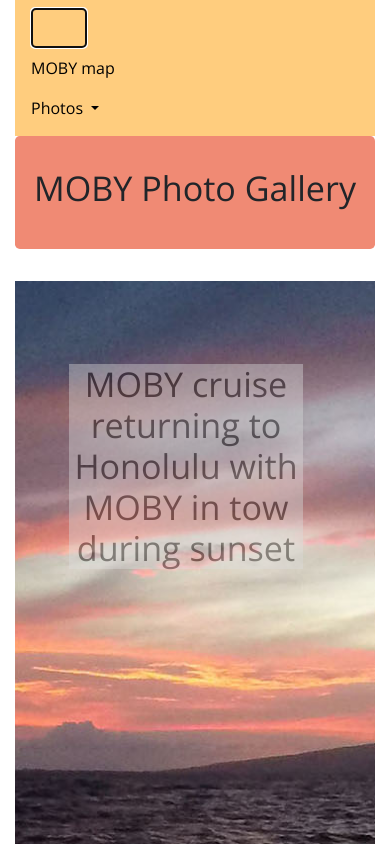
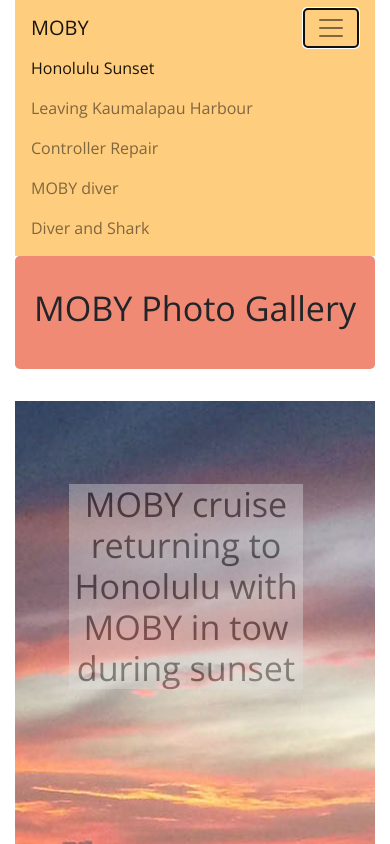
Before and after one commit to twinsf2gmailcom/parallax-practice, a plain HTML site: page index.html in a window 390 px wide. Both pictures are taken after a click on the button "Toggle navigation". Shown: the top 844 px of the page. Drawn offline with nearby package versions, Linux system fonts and the light colour scheme.

Commit message:
added hamburder icon

```diff
--- a/css/styles.css
+++ b/css/styles.css
@@ -46,6 +46,8 @@ body{
 
   .img1 .caption {
     top: 10%;
+    /* https://developer.mozilla.org/en-US/docs/Web/CSS/background-position-x */
+    /* background-position-x: center; */
   }
 
   .img4 .caption {
--- a/index.html
+++ b/index.html
@@ -23,18 +23,59 @@
   <body>
     <!-- HEADER --------------------------------------------------------------------------------- -->
     <header class="container-fluid">
-      <nav class="navbar navbar-expand-lg bg_sf">
+      <!-- https://mdbootstrap.com/docs/jquery/navigation/hamburger-menu/ -->
+      <!--Navbar-->
+      <nav class="navbar navbar-light navbar-1  bg_sf">
+
+        <!-- Navbar brand -->
+        <a class="navbar-brand" href="#location">MOBY</a>
+
+        <!-- Collapse button -->
+        <button class="navbar-toggler" type="button" data-toggle="collapse" data-target="#navbarSupportedContent15"
+          aria-controls="navbarSupportedContent15" aria-expanded="false" aria-label="Toggle navigation"><span class="navbar-toggler-icon"></span></button>
+
+        <!-- Collapsible content -->
+        <div class="collapse navbar-collapse" id="navbarSupportedContent15">
+
+          <!-- Links -->
+          <ul class="navbar-nav mr-auto">
+            <li class="nav-item active">
+              <a class="nav-link" href="#sunset">Honolulu Sunset<span class="sr-only">(current)</span></a>
+            </li>
+            <li class="nav-item">
+              <a class="nav-link" href="##harbour">Leaving Kaumalapau Harbour</a>
+            </li>
+            <li class="nav-item">
+              <a class="nav-link" href="#repair">Controller Repair</a>
+            </li>
+            <li class="nav-item">
+              <a class="nav-link" href="#diver">MOBY diver</a>
+            </li>
+            <li class="nav-item">
+              <a class="nav-link" href="#shark">Diver and Shark</a>
+            </li>
+          </ul>
+          <!-- Links -->
+
+        </div>
+        <!-- Collapsible content -->
+
+      </nav>
+      <!--/.Navbar-->
+
+
+      <!-- <nav class="navbar navbar-expand-lg bg_sf"> -->
         <!-- <a class="navbar-brand" href="#">MOBY</a> -->
-        <button class="navbar-toggler" type="button" data-toggle="collapse" data-target="#navbarSupportedContent" aria-controls="navbarSupportedContent" aria-expanded="false" aria-label="Toggle navigation">
+        <!-- <button class="navbar-toggler" type="button" data-toggle="collapse" data-target="#navbarSupportedContent" aria-controls="navbarSupportedContent" aria-expanded="false" aria-label="Toggle navigation">
           <span class="navbar-toggler-icon"></span>
-        </button>
+        </button> -->
 
-        <div class="collapse navbar-collapse" id="navbarSupportedContent">
-          <ul class="navbar-nav mr-auto">
+        <!-- <div class="collapse navbar-collapse" id="navbarSupportedContent"> -->
+          <!-- <ul class="navbar-nav mr-auto"> -->
             <!-- <li class="nav-item">
               <a class="nav-link" href="#">Parallax</a>
             </li> -->
-            <li class="nav-item">
+            <!-- <li class="nav-item">
               <a class="nav-link" href="#location">MOBY map</a>
             </li>
             <li class="nav-item dropdown">
@@ -43,16 +84,16 @@
               </a>
               <div class="dropdown-menu" aria-labelledby="navbarDropdown">
                 <a class="dropdown-item" href="#sunset">Honolulu Sunset</a>
-                <a class="dropdown-item" href="#harbour">Leaving Kaumalapau Harbour</a>
+                <a class="dropdown-item" href="#harbour">Leaving Kaumalapau Harbour</a> -->
                 <!-- <div class="dropdown-divider"></div> -->
-                <a class="dropdown-item" href="#repair">Controller Repair</a>
+                <!-- <a class="dropdown-item" href="#repair">Controller Repair</a>
                 <a class="dropdown-item" href="#diver">MOBY diver</a>
                 <a class="dropdown-item" href="#shark">Diver and Shark</a>
               </div>
             </li>
           </ul>
         </div>
-      </nav>
+      </nav> -->
       <!-- JUMBOTRON ------------------------------------------------  -->
       <div class="jumbotron jumboclass">
         <h1 class="display-4 text-center">MOBY Photo Gallery</h1>
```
